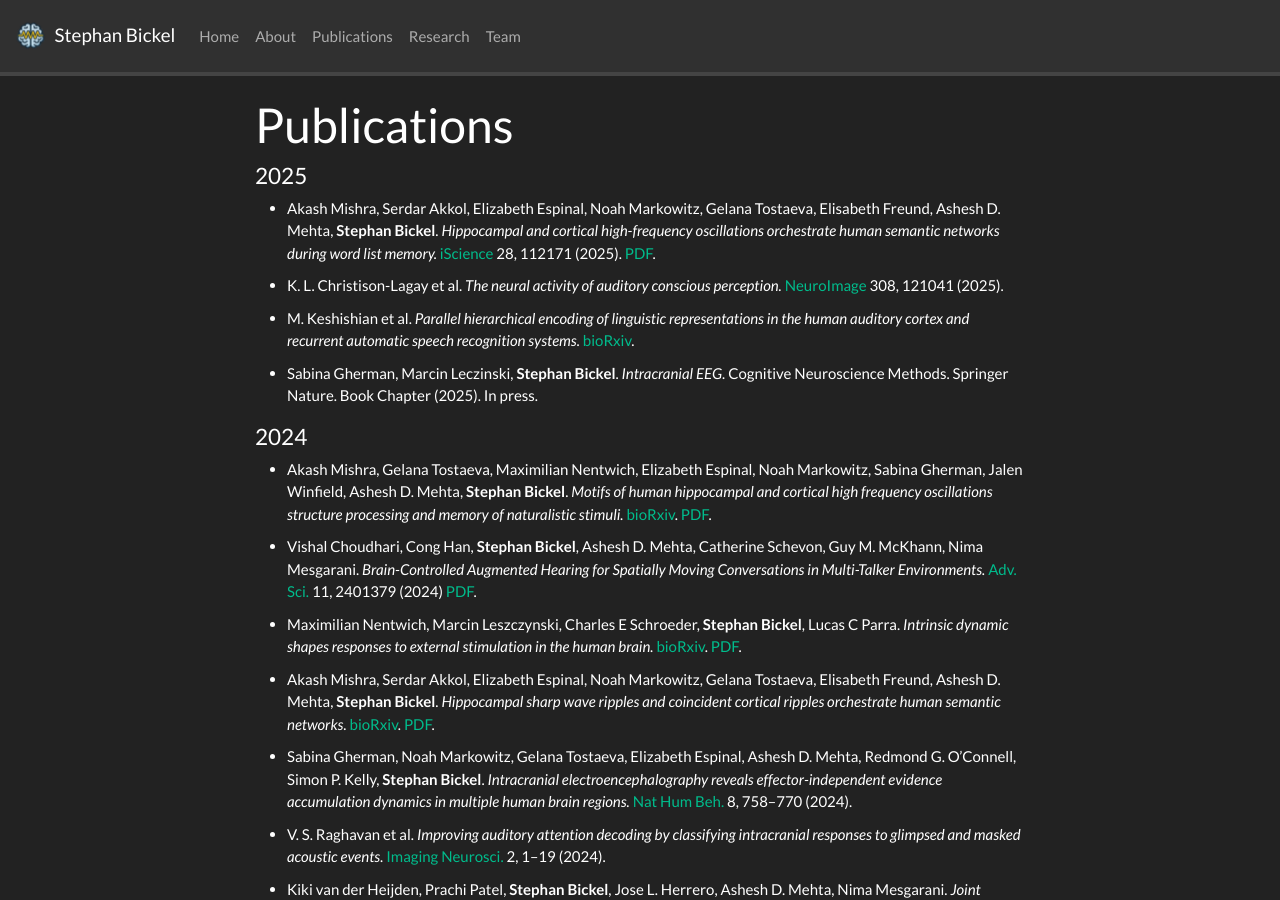
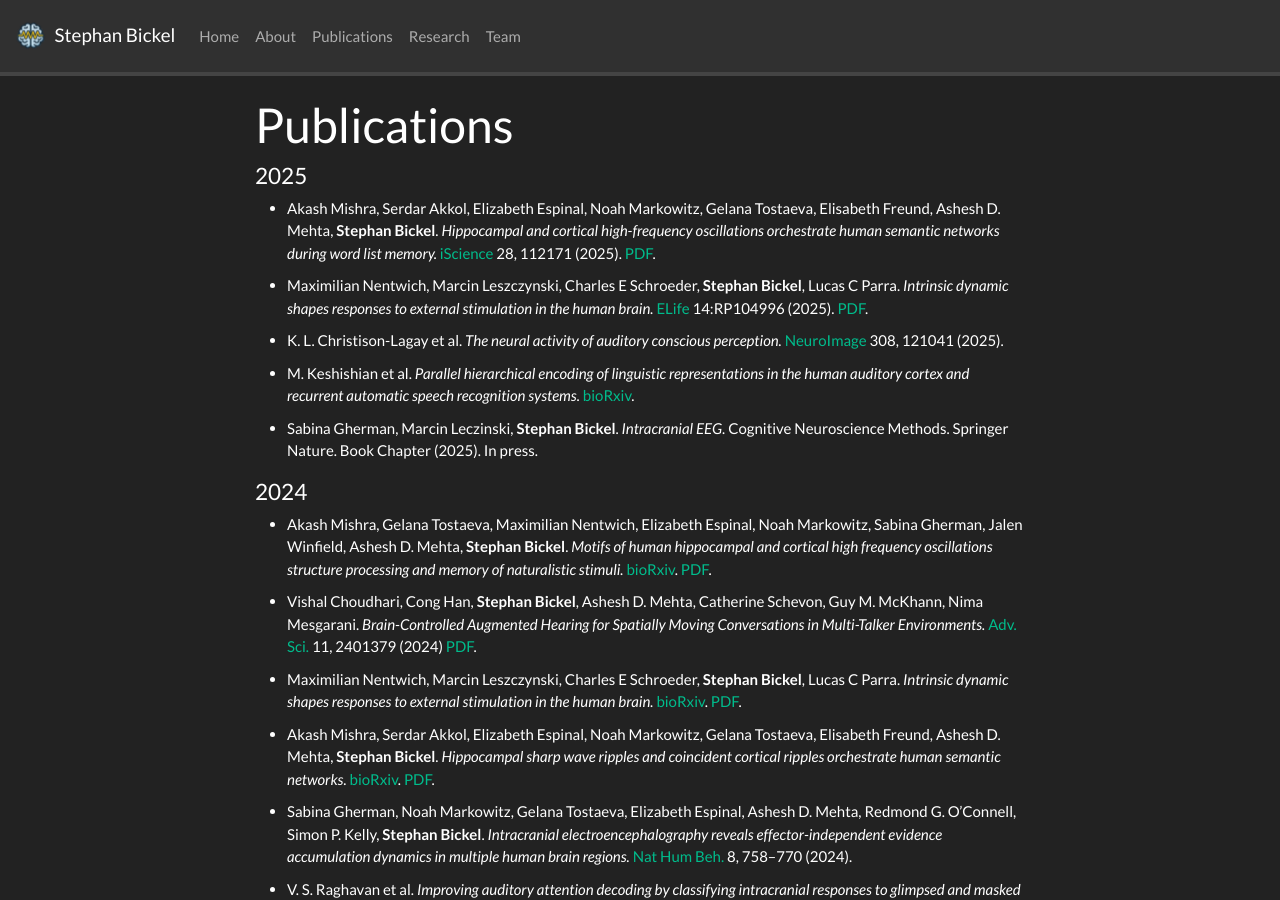
Before and after one commit to stebick/personalpage, a Jekyll site: the page built from _pages/publications.md, in a window 1280 px wide and 900 px high. Built offline with Jekyll 4.4.1, drawn with Linux system fonts in a browser that asks for light colours; nearby versions of some CDN libraries; a style sheet for code colours, icons or effects is not loaded.

Commit message:
Update publications.md

```diff
--- a/_pages/publications.md
+++ b/_pages/publications.md
@@ -22,6 +22,12 @@ years: []
       <a href="{{ site.url }}{{ site.baseurl }}/papers/Mishra-Hippocampal and cortical high-frequency oscillations orchestrate human semantic networks during word list memory-2025-iScience.pdf" target="_blank">PDF</a>.
   </li>
   <li>
+    Maximilian Nentwich, Marcin Leszczynski, Charles E Schroeder, <strong>Stephan Bickel</strong>, Lucas C Parra.
+    <em>Intrinsic dynamic shapes responses to external stimulation in the human brain.</em>
+     <a href="https://doi.org/10.7554/eLife.104996.1" target="_blank">ELife</a> 14:RP104996 (2025).
+      <a href="{{ site.url }}{{ site.baseurl }}/papers/Max VARX ELife 2025.pdf" target="_blank">PDF</a>.
+  </li>
+  <li>
       K. L. Christison-Lagay et al.
       <em>The neural activity of auditory conscious perception.</em>
       <a href="https://doi.org/10.1016/j.neuroimage.2025.121041" target="_blank">NeuroImage </a> 308, 121041 (2025).
@@ -37,8 +43,6 @@ years: []
     Cognitive Neuroscience Methods. Springer Nature. Book Chapter (2025). In press.
   </li>
 </ul>
-
-
 
 
 #### 2024
```
